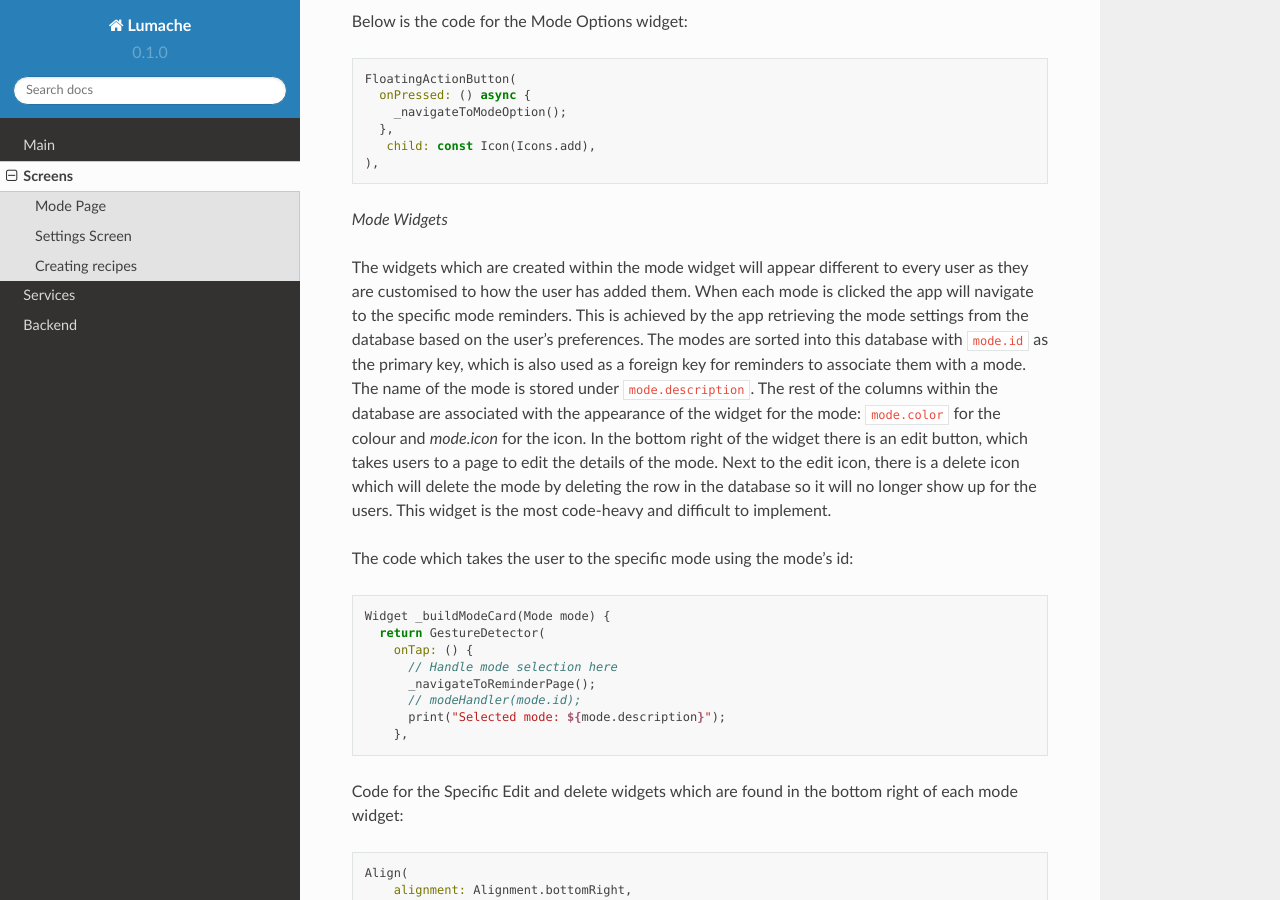
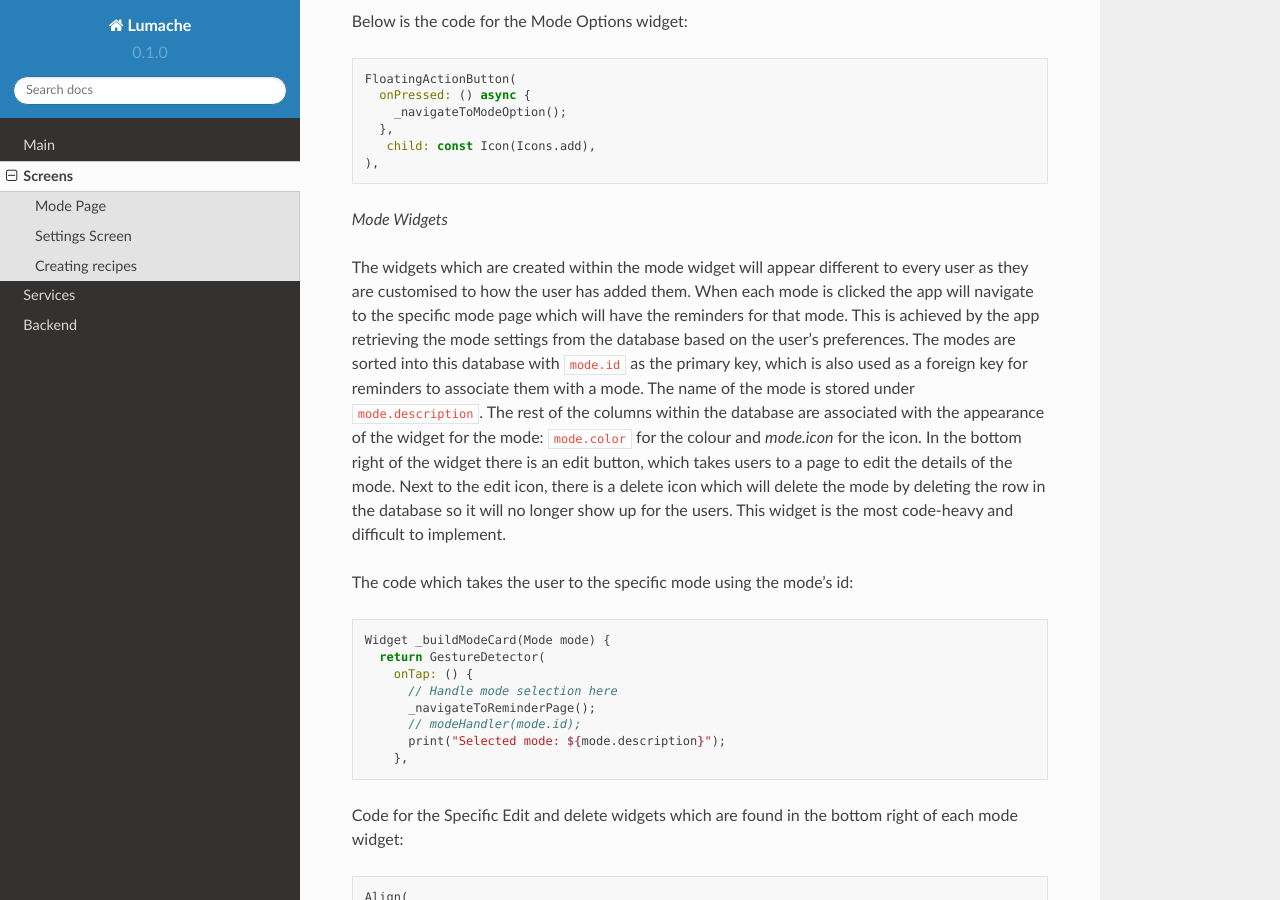
Before and after one commit to SE-sustainability/Project_code, a Sphinx documentation site: the page built from docs/source/screens.rst, in a window 1280 px wide and 900 px high, scrolled down 1257 px. Built offline with Sphinx 7.4.7 and the Read the Docs theme 2.0.0, drawn with Linux system fonts in a browser that asks for light colours.

Commit message:
Update screens.rst

```diff
--- a/docs/source/screens.rst
+++ b/docs/source/screens.rst
@@ -47,7 +47,7 @@ Below is the code for the Mode Options widget:
 
 *Mode Widgets*
 
-The widgets which are created within the mode widget will appear different to every user as they are customised to how the user has added them.  When each mode is clicked the app will navigate to the specific mode reminders. This is achieved by the app retrieving the mode settings from the database based on the user's preferences. The modes are sorted into this database with :samp:`mode.id` as the primary key, which is also used as a foreign key for reminders to associate them with a mode. The name of the mode is stored under :samp:`mode.description`. The rest of the columns within the database are associated with the appearance of the widget for the mode: :samp:`mode.color` for the colour and `mode.icon` for the icon. In the bottom right of the widget there is an edit button, which takes users to a page to edit the details of the mode. Next to the edit icon, there is a delete icon which will delete the mode by deleting the row in the database so it will no longer show up for the users. This widget is the most code-heavy and difficult to implement.
+The widgets which are created within the mode widget will appear different to every user as they are customised to how the user has added them.  When each mode is clicked the app will navigate to the specific mode page which will have the reminders for that mode. This is achieved by the app retrieving the mode settings from the database based on the user's preferences. The modes are sorted into this database with :samp:`mode.id` as the primary key, which is also used as a foreign key for reminders to associate them with a mode. The name of the mode is stored under :samp:`mode.description`. The rest of the columns within the database are associated with the appearance of the widget for the mode: :samp:`mode.color` for the colour and `mode.icon` for the icon. In the bottom right of the widget there is an edit button, which takes users to a page to edit the details of the mode. Next to the edit icon, there is a delete icon which will delete the mode by deleting the row in the database so it will no longer show up for the users. This widget is the most code-heavy and difficult to implement.
 
 
 The code which takes the user to the specific mode using the mode's id:
```
